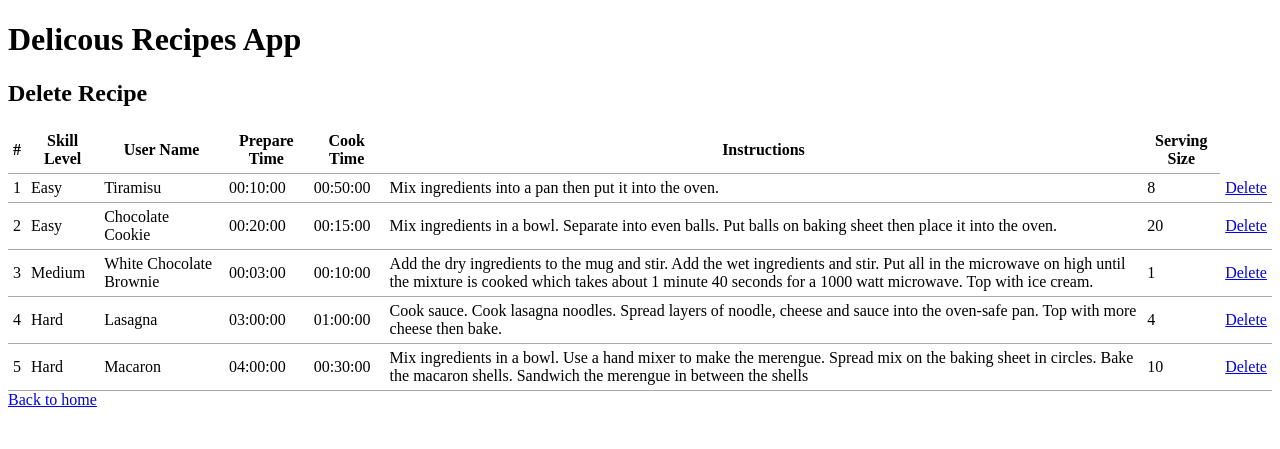
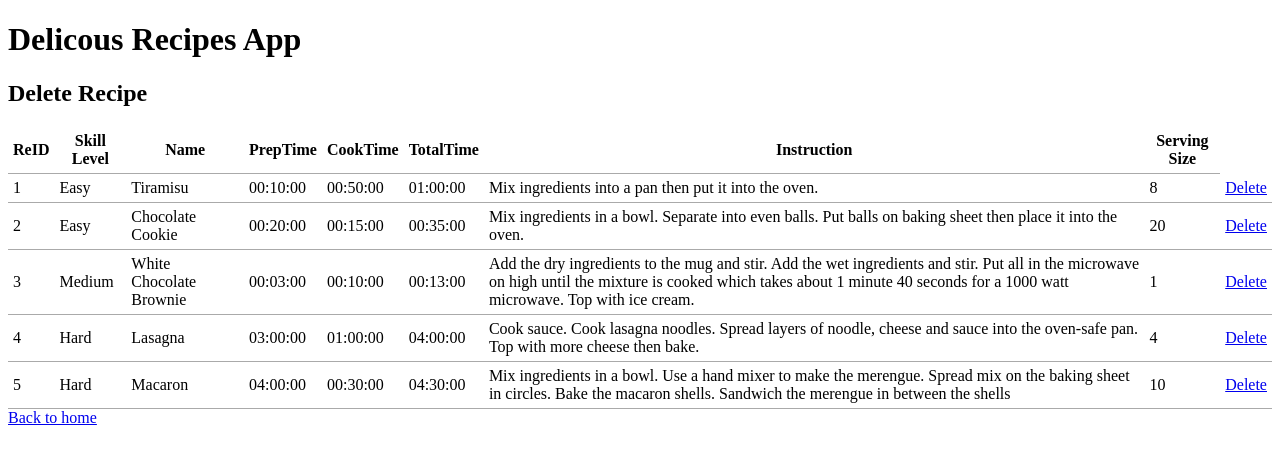
Before and after one commit to CPSC304GP33/Recipes, a PHP site: page /delete.php in a window 1280 px wide. Shown: the top 449 px of the page. Run offline with PHP 8.4, Linux system fonts and the light colour scheme; data comes from the database, SQL or seed files in the repository; data that the repository does not hold is empty.

Commit message:
combine with data from recipetime

```diff
--- a/delete.php
+++ b/delete.php
@@ -41,7 +41,8 @@ if (isset($_GET["ReID"])) {
 try {
   $connection = new PDO($dsn, $username, $password, $options);
 
-  $sql = "SELECT * FROM recipe AS r JOIN instruction AS i ON (r.InstructionID = i.InsID)";
+  $sql = "SELECT * FROM recipe AS r, instruction AS i, recipetime AS rt
+  WHERE r.InstructionID = i.InsID AND rt.PrepTime = r.PrepTime AND rt.CookTime = r.CookTime";
 
   $statement = $connection->prepare($sql);
   $statement->execute();
@@ -54,27 +55,29 @@ try {
 <?php require "templates/header.php"; ?>
 
 <h2>Delete Recipe</h2>
-<?php if($deleteInstructionSuccess) echo $deleteInstructionSuccess; ?>
+
 <table>
   <thead>
     <tr>
-      <th>#</th>
+        <th>ReID</th>
         <th>Skill Level</th>
-      <th>User Name</th>
-      <th>Prepare Time</th>
-      <th>Cook Time</th>
-      <th>Instructions</th>
+        <th>Name</th>
+        <th>PrepTime</th>
+        <th>CookTime</th>
+        <th>TotalTime</th>
+        <th>Instruction</th>
         <th>Serving Size</th>
     </tr>
   </thead>
   <tbody>
   <?php foreach ($result as $row) : ?>
     <tr>
-    <td><?php echo escape($row["ReID"]); ?></td>
+        <td><?php echo $row["ReID"]; ?></td>
         <td><?php echo $row["SkillLevel"]; ?></td>
         <td><?php echo $row["Name"]; ?></td>
         <td><?php echo $row["PrepTime"]; ?></td>
         <td><?php echo $row["CookTime"]; ?></td>
+        <td><?php echo $row["TotalTime"]; ?></td>
         <td><?php echo $row["Instructions"]; ?></td>
         <td><?php echo $row["ServingSize"]; ?></td>
     <td><a href="delete.php?ReID=<?php echo escape($row["ReID"]); ?>&InstructionID=<?php echo escape($row["InstructionID"]); ?>">Delete</a></td>
```
Also changed, not shown: read.php (+21 -13 lines), update.php (+10 -7 lines). Lines whose indentation alone changed are shown as unchanged.
